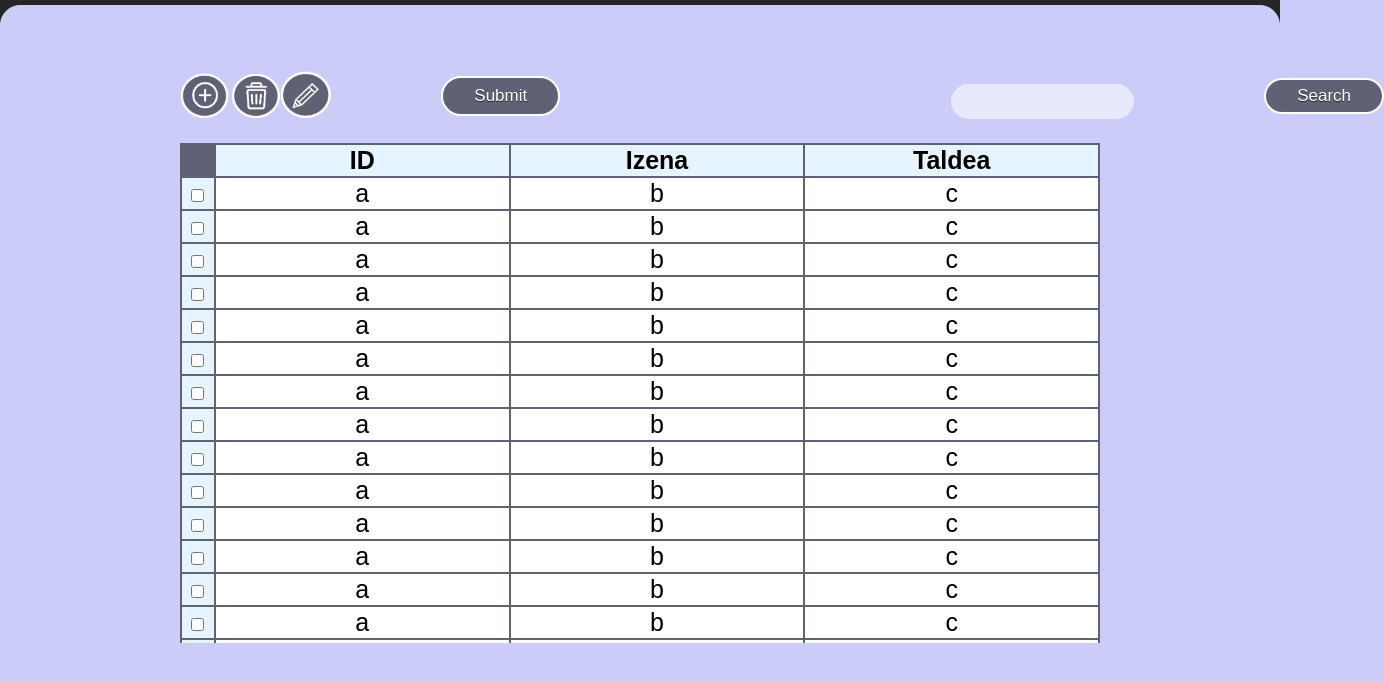
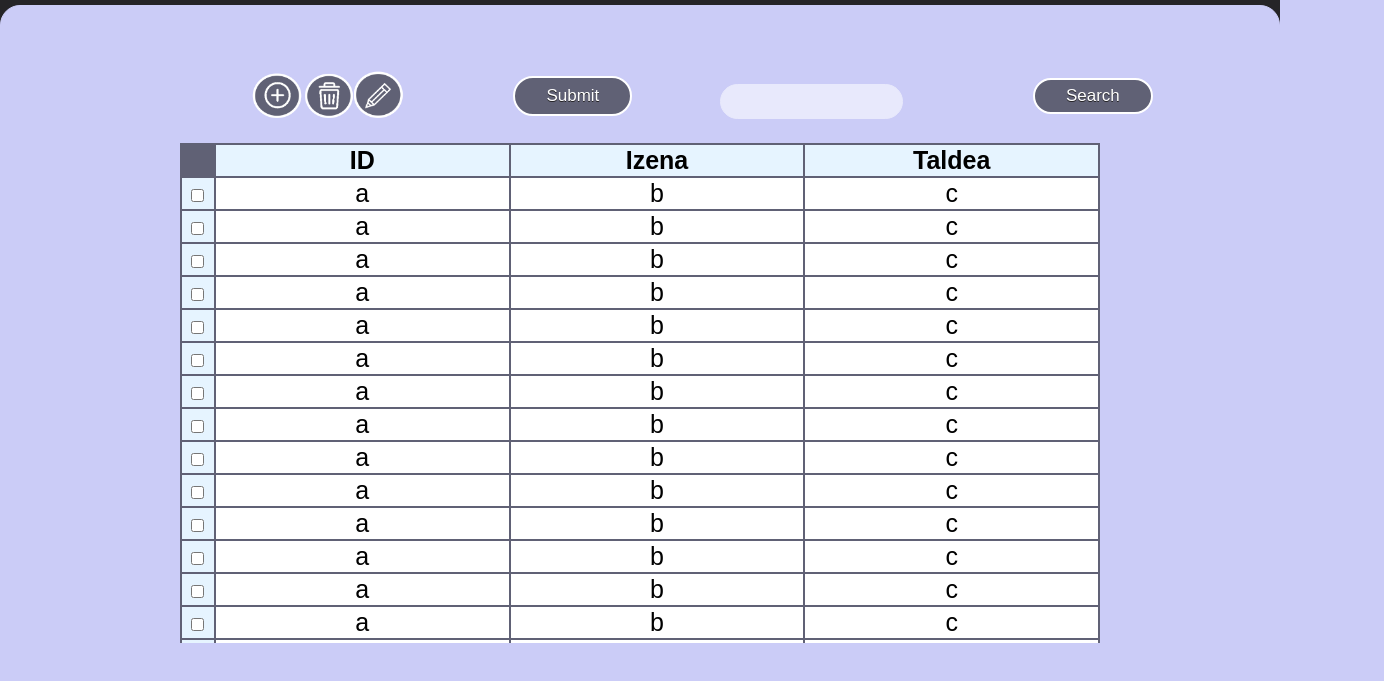
Before and after one commit to MikelUrlezaga/Erronka1-Talde3, a plain HTML site: page Web-Orrialdea/HTML/TaulaGela.html in a window 1280 px wide. Shown: the part 187-868 px from the top of the page, 1384 px wide, since content can reach past the window. Drawn offline with Linux system fonts and the light colour scheme.

Commit message:
Update styles.css

```diff
--- a/Web-Orrialdea/CSS/styles.css
+++ b/Web-Orrialdea/CSS/styles.css
@@ -166,7 +166,7 @@ margin-right: 2%;
 }
 .up{
     display: flex;
-
+    justify-content: space-between;
     flex-direction: row;
     margin-right: 13%;
 }
@@ -175,7 +175,7 @@ display: flex;
 flex-direction: row;
 justify-content: flex-start;
 align-items: center;
-margin-left: 42%;
+margin-right: 100px;
 }
 .search input{
    height: 31px;
@@ -184,7 +184,7 @@ margin-left: 42%;
 .botones {
     display: flex;
     flex-direction: row;
-    margin-left:16%;
+    margin-left:250px;
 }
 
 .botones img{
```
